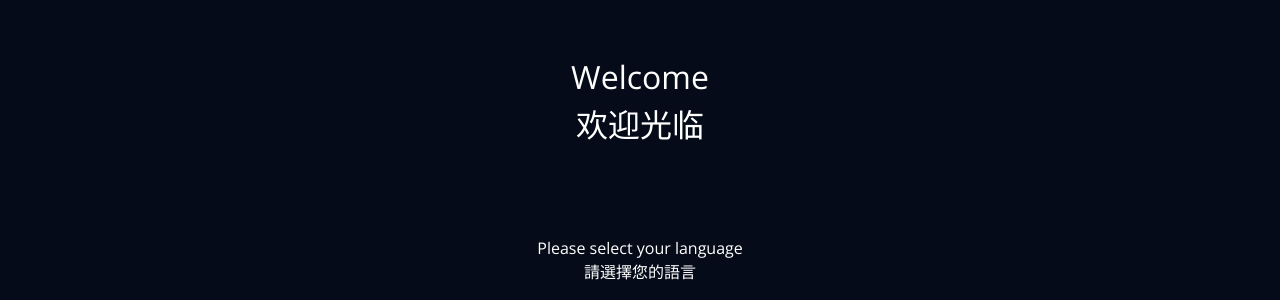
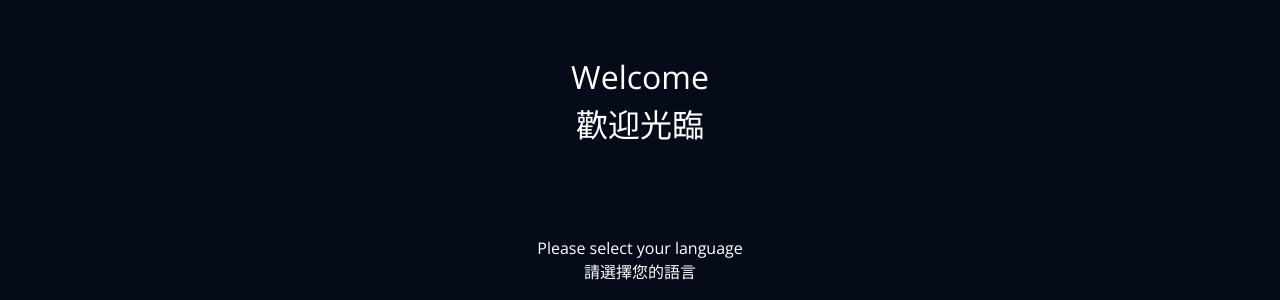
Before and after one commit to jfryah/churchinmanila.github.io, a Jekyll site: the page built from index.html, in a window 1280 px wide. Shown: the part 130-430 px from the top of the page. Built offline with Jekyll 4.4.1, drawn with Linux system fonts in a browser that asks for light colours.

Commit message:
trad chinese welcome

```diff
--- a/_config.yml
+++ b/_config.yml
@@ -26,4 +26,4 @@ headphones_icon_light: "/assets/img/icons/headphones-light.png"
 markdown: kramdown
 
 # Version settings (version number below is used for cache busting CSS and JS)
-version_number: 1.0.0.6
+version_number: 1.0.0.7
--- a/_layouts/master.html
+++ b/_layouts/master.html
@@ -13,7 +13,7 @@
           <br><br><br>
           <h1>
           Welcome<br>
-          欢迎光临</h1>
+          歡迎光臨</h1>
           <br><br><br>
 
           <p>
```
